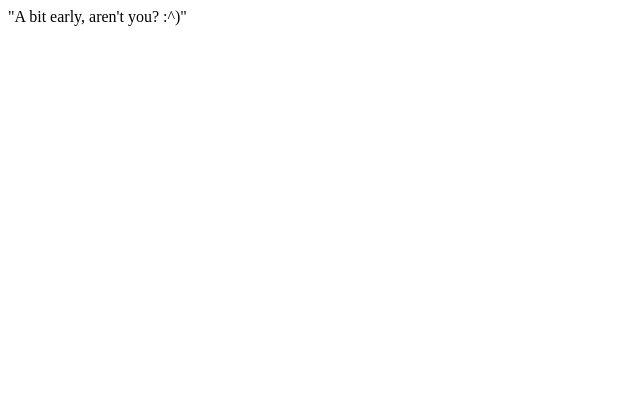
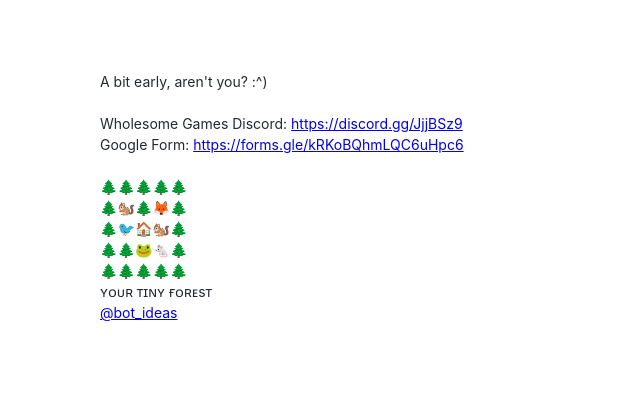
Before and after one commit to weloveooblets/weloveooblets.github.io, a plain HTML site: page index.html in a window 1280 px wide. Shown: the whole page, without its empty margins (0-640 px from the left). Drawn offline with Linux system fonts and the light colour scheme.

Commit message:
Update placeholder index.html

```diff
--- a/index.html
+++ b/index.html
@@ -1 +1,31 @@
-"A bit early, aren't you? :^)"
+<!DOCTYPE html>
+<html lang="en">
+<head>
+  <meta charset="UTF-8">
+  <title>We Love Ooblets</title>
+  <style>
+    body {
+      margin: 50px 100px;
+      color: #24292e;
+      font-family: -apple-system,BlinkMacSystemFont,Segoe UI,Helvetica,Arial,sans-serif,Apple Color Emoji,Segoe UI Emoji,Segoe UI Symbol;
+      font-size: 14px;
+      line-height: 1.5;
+      white-space: pre-wrap;
+    }
+  </style>
+</head>
+<body>
+A bit early, aren't you? :^)
+
+Wholesome Games Discord: <a href="https://discord.gg/JjjBSz9">https://discord.gg/JjjBSz9</a>
+Google Form: <a href="https://forms.gle/kRKoBQhmLQC6uHpc6">https://forms.gle/kRKoBQhmLQC6uHpc6</a>
+
+🌲🌲🌲🌲🌲
+🌲🐿️🌲🦊🌲
+🌲🐦🏠🐿️🌲
+🌲🌲🐸🐁🌲
+🌲🌲🌲🌲🌲
+ʏᴏᴜʀ ᴛɪɴʏ ғᴏʀᴇsᴛ
+<a href="https://twitter.com/bot_ideas">@bot_ideas</a>
+</body>
+</html>
```
